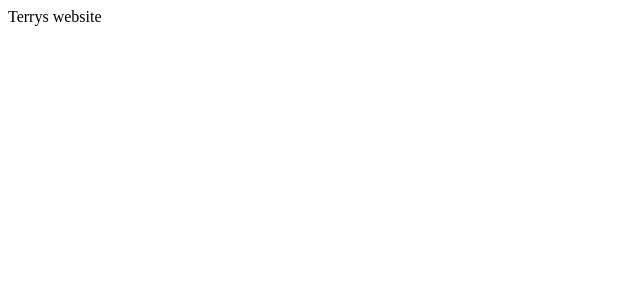
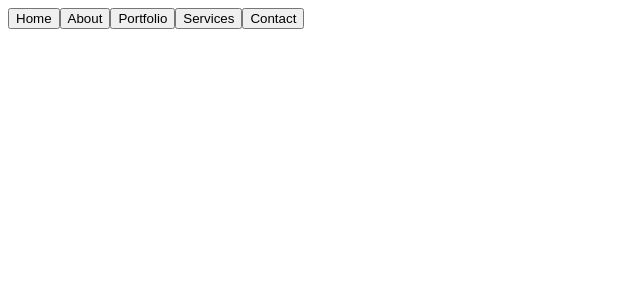
Before and after one commit to Terence1991/TerenceWebSite, a React (Create React App) app: page / in a window 1280 px wide. Shown: the top 300 px of the page, without its empty margins (0-640 px from the left). Built offline with nearby package versions, Linux system fonts and the light colour scheme.

Commit message:
header buttons

```diff
--- a/src/components/App.js
+++ b/src/components/App.js
@@ -1,11 +1,13 @@
 import React from 'react'
-
+import Header from './Header.js'
 
 const App = () => {
   return (
+  <div>
     <div>
-      Terrys website
+      <Header/>
     </div>
+  </div>
   )
 }
 
--- a/src/components/Header.js
+++ b/src/components/Header.js
@@ -5,7 +5,11 @@ const Header = () => {
   return (
     <div>
       <div>
-        Header
+        <button>Home</button>
+        <button>About</button>
+        <button>Portfolio</button>
+        <button>Services</button>
+        <button>Contact</button>
       </div>
     </div>
   )
```
